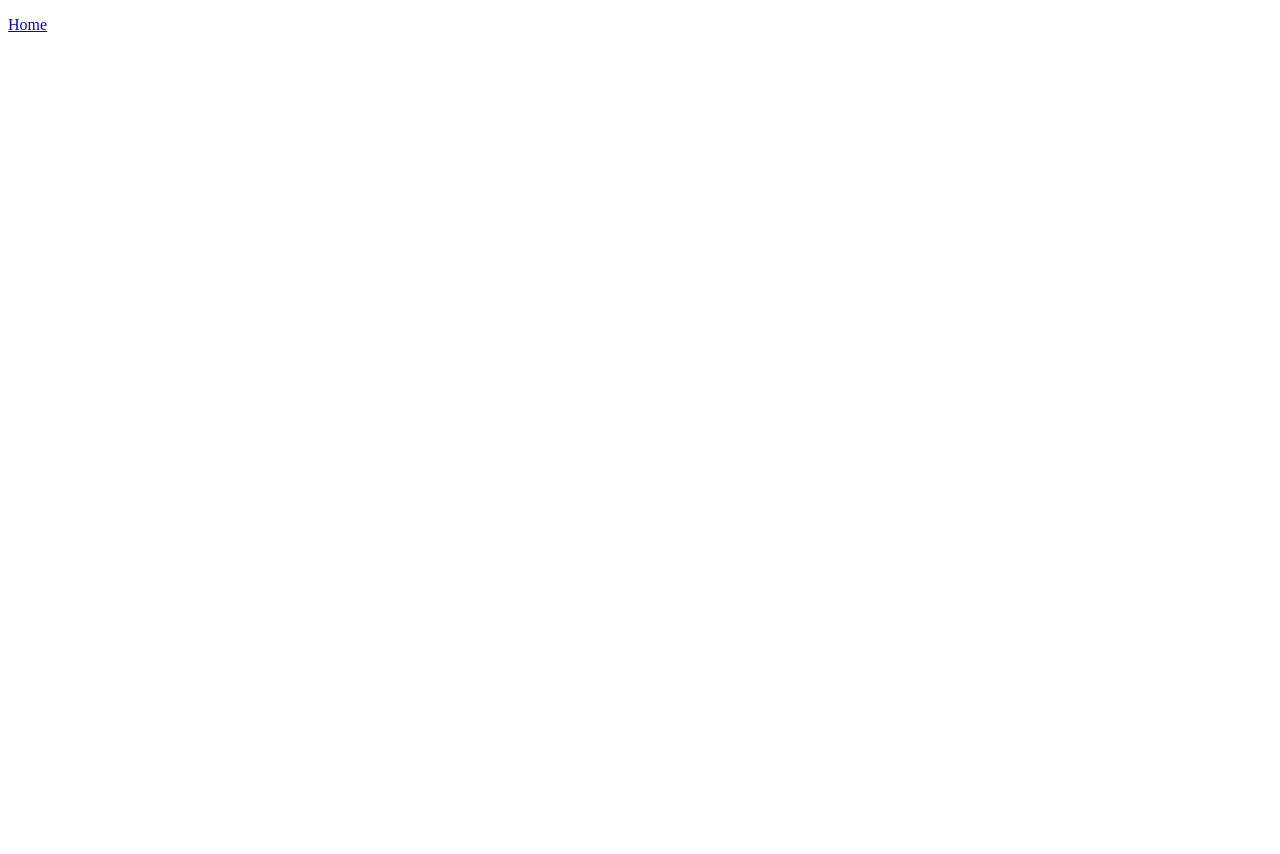
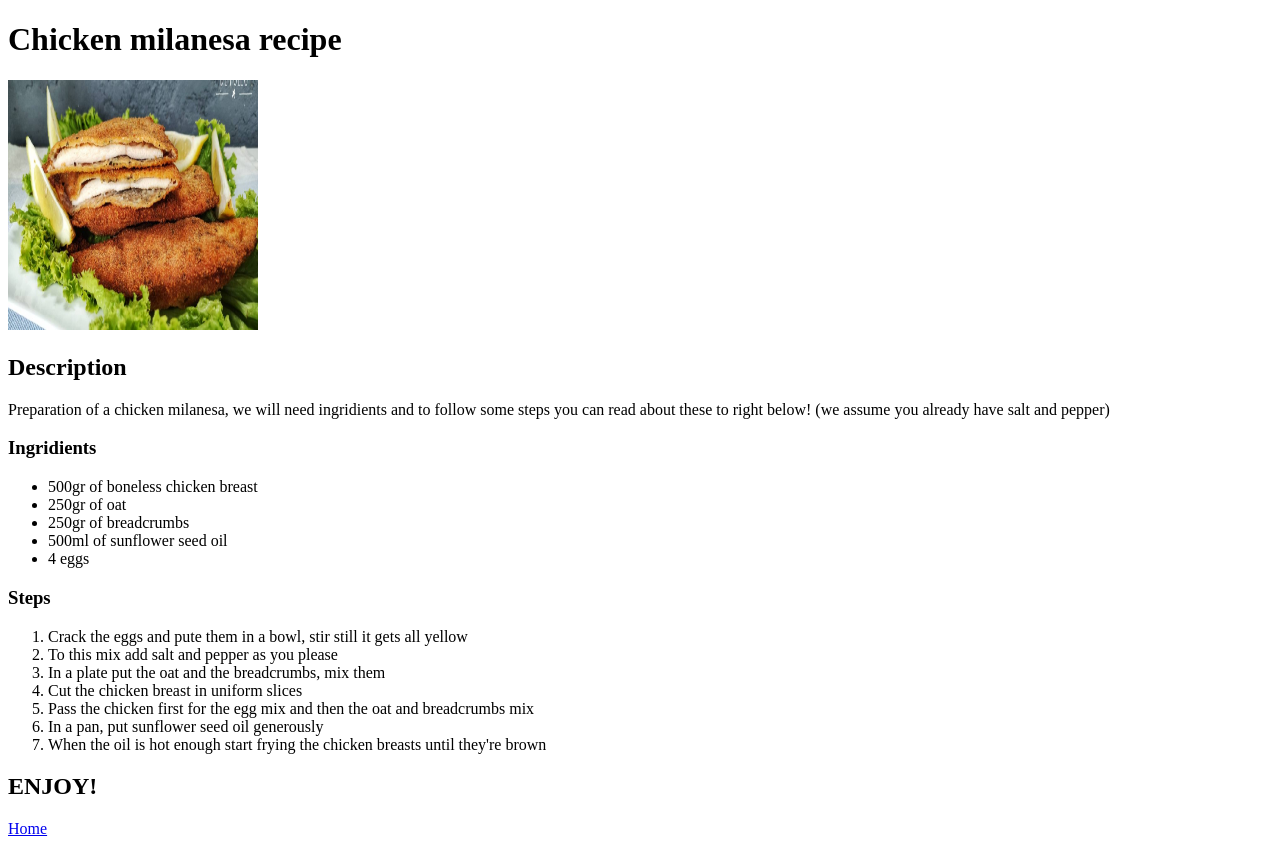
Before and after one commit to wolfeis/odin-recipes, a plain HTML site: page recipes/milanesa.html in a window 1280 px wide. Before the commit the page ends 800 px from the top, so only its background shows below. Drawn offline with Linux system fonts and the light colour scheme.

Commit message:
Third commit

```diff
--- a/recipes/milanesa.html
+++ b/recipes/milanesa.html
@@ -6,7 +6,39 @@
     <title>Chicken milanesa recipe</title>
 </head>
 <body>
-    <p> <a href="../index.html"> Home</a>
+    <h1>Chicken milanesa recipe</h1>
+    <img src="../images/milanesa.jpg" alt="Milanesa de pollo" height="250"
+ width="250">
+ <h2>Description</h2>
+ <p>Preparation of a chicken milanesa, we will need ingridients and to follow some steps
+    you can read about these to right below! (we assume you already have salt and pepper)</p>
+
+<h3>Ingridients</h3>
+<ul>
+<li>500gr of boneless chicken breast</li>
+<li>250gr of oat</li>
+<li>250gr of breadcrumbs</li>
+<li>500ml of sunflower seed oil</li>
+<li>4 eggs</li>
+
+
+</ul>
+<h3> Steps</h3>
+<ol>
+    <li>Crack the eggs and pute them in a bowl, stir still it gets all yellow</li>
+    <li>To this mix add salt and pepper as you please</li>
+    <li>In a plate put the oat and the breadcrumbs, mix them</li>
+    <li>Cut the chicken breast in uniform slices</li>
+    <li>Pass the chicken first for the egg mix and then the oat and breadcrumbs mix</li>
+    <li>In a pan, put sunflower seed oil generously</li>
+    <li>When the oil is hot enough start frying the chicken breasts until they're brown</li>
+</ol>
+<h2>ENJOY!</h2>
+
+
+
+
+ <p> <a href="../index.html"> Home</a>
     </p>
 </body>
 </html>
```
Also changed, not shown: recipes/lasagna.html (+3 -3 lines).
